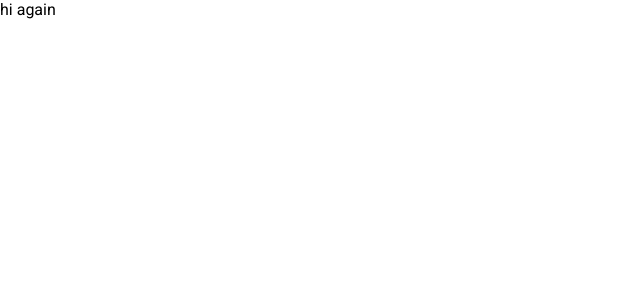
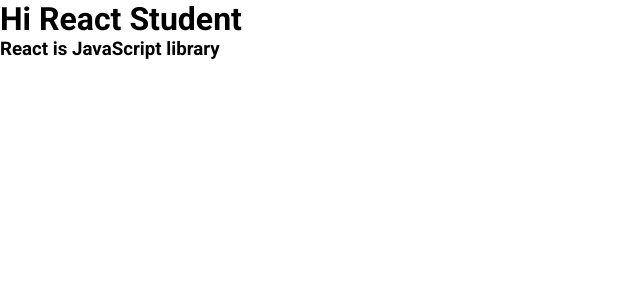
Before and after one commit to Abbos1202/React_JS, a React (Create React App) app: page / in a window 1280 px wide. Shown: the top 300 px of the page, without its empty margins (0-640 px from the left). Built offline with nearby package versions, Linux system fonts and the light colour scheme; a web font is replaced by a local one.

Commit message:
props, components, export import, children props

```diff
--- a/src/App.jsx
+++ b/src/App.jsx
@@ -1,11 +1,27 @@
-import React from 'react';
+import React from "react";
 
-function App() {
-  return (
-    <div>
-      hi again
-    </div>
-  )
+class Department extends React.Component{
+  render() {
+    return(
+      <div>
+        <h1>Hi React Department</h1>
+        <h3>React is JavaScript library</h3>
+      </div>
+    )
+  }
 }
 
-export default App;
+class Student extends React.Component{
+  render() {
+    return(
+      <div>
+        <h1>Hi React Student</h1>
+        <h3>React is JavaScript library</h3>
+      </div>
+    )
+  }
+}
+
+export {Department, Student};
+export default Student;
+// export default Department
```
Also changed, not shown: review.js (+29 -0 lines), test.js (added, +22 -0 lines).
